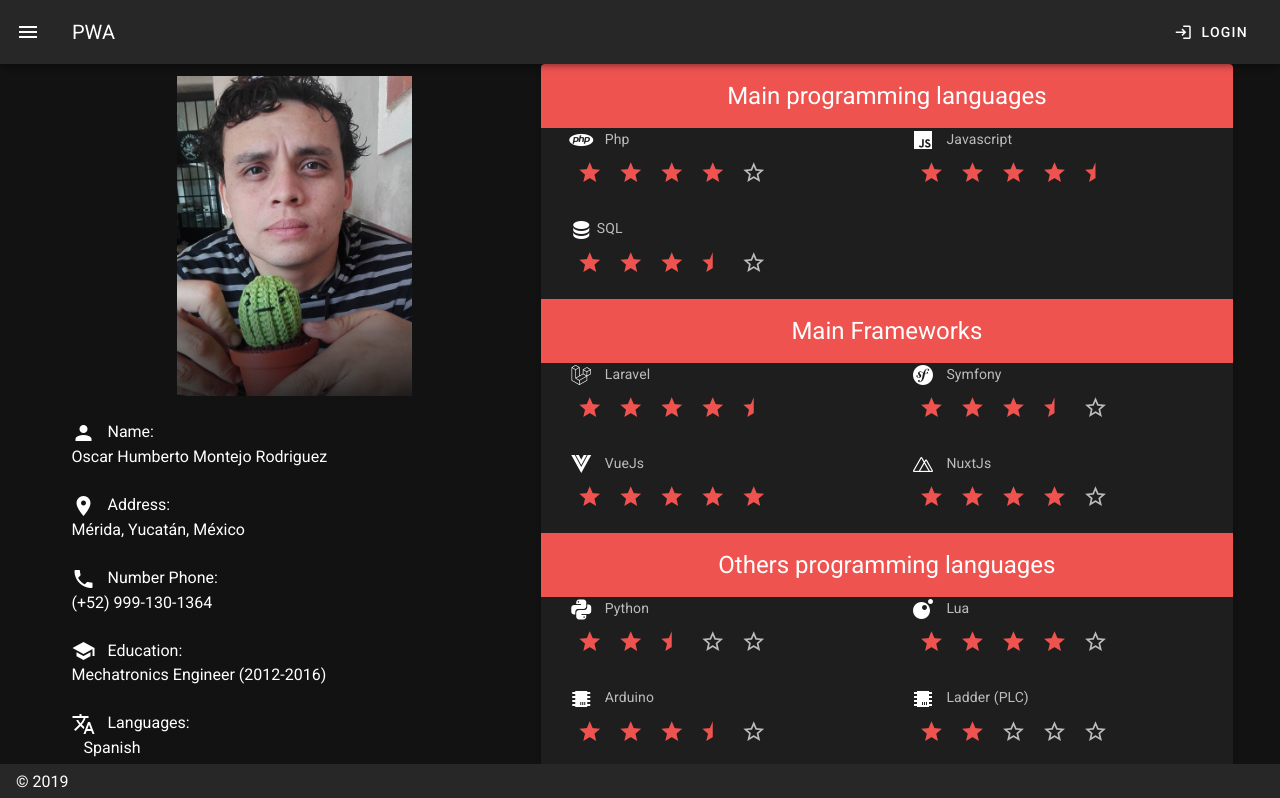
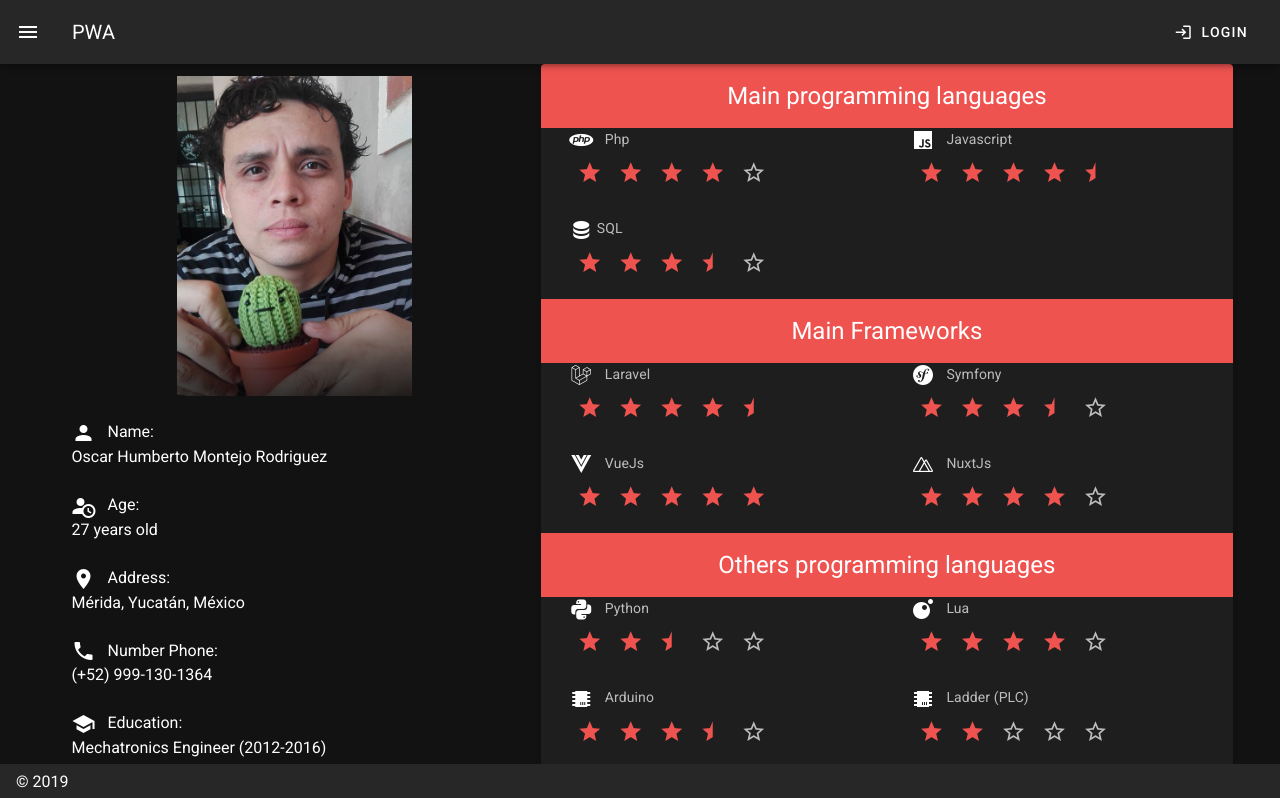
Before and after one commit to oscahumbertomr/nuxtPWA, a Nuxt app: page /aboutDeveloper in a window 1280 px wide. Shown: the top 798 px of the page. Built offline with nearby package versions, Linux system fonts and the light colour scheme.

Commit message:
about age

```diff
--- a/pages/aboutDeveloper.vue
+++ b/pages/aboutDeveloper.vue
@@ -9,7 +9,7 @@
                             max-height="100%"
                             width="50%"
                             min-height="180px"
-                            gradient="to top, rgba(0, 0, 0, 0.4) 20%, transparent 100px"
+                            gradient="to top, rgba(0, 0, 0, 0.4) 10%, transparent 100px"
                             style="margin-left: auto;margin-right: auto;"
                     >
                     </v-img>
@@ -21,6 +21,15 @@
                     </v-col>
                     <v-col cols="12" class="pt-0">
                         Oscar Humberto Montejo Rodriguez
+                    </v-col>
+                </v-col>
+                <v-col cols="12" sm="6" md="12" class="py-0">
+                    <v-col cols="12" class="pb-0">
+                        <v-icon left>mdi-account-clock</v-icon>
+                        Age:
+                    </v-col>
+                    <v-col cols="12" class="pt-0">
+                        27 years old
                     </v-col>
                 </v-col>
 
```
